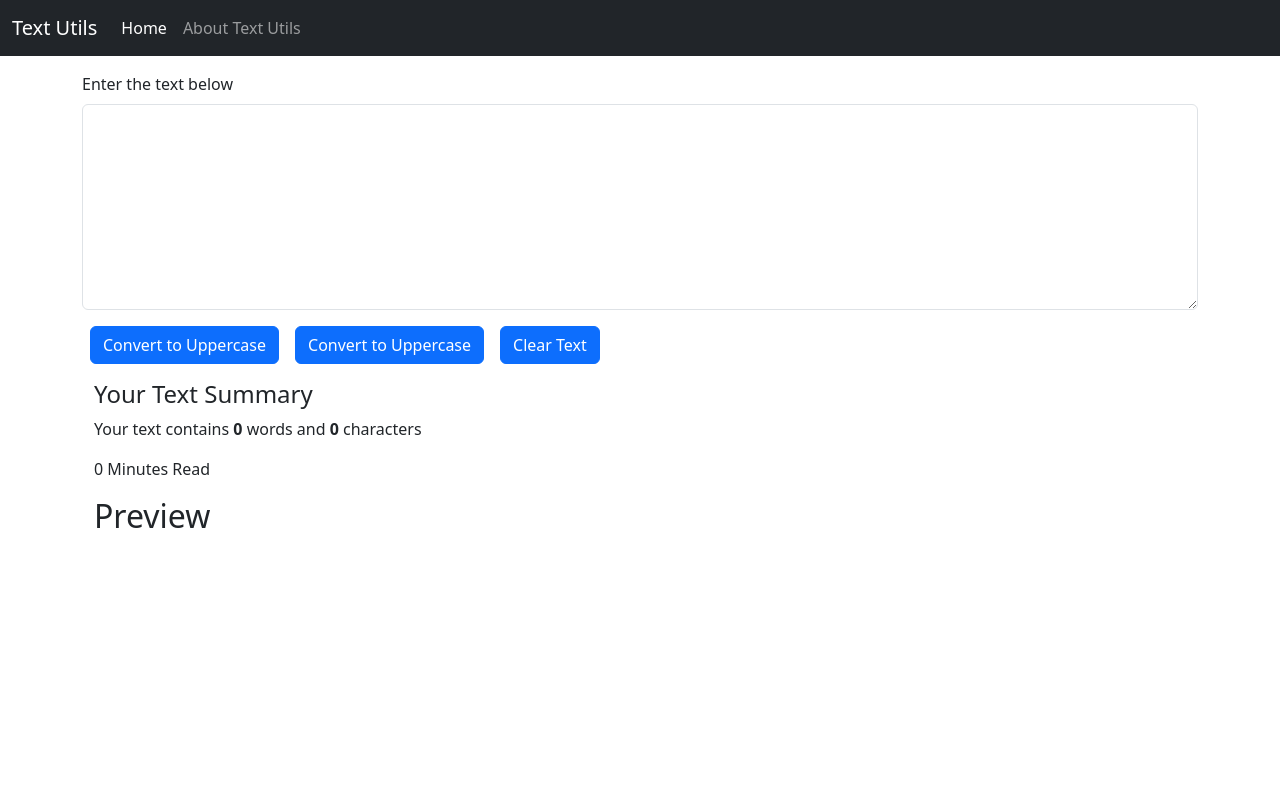
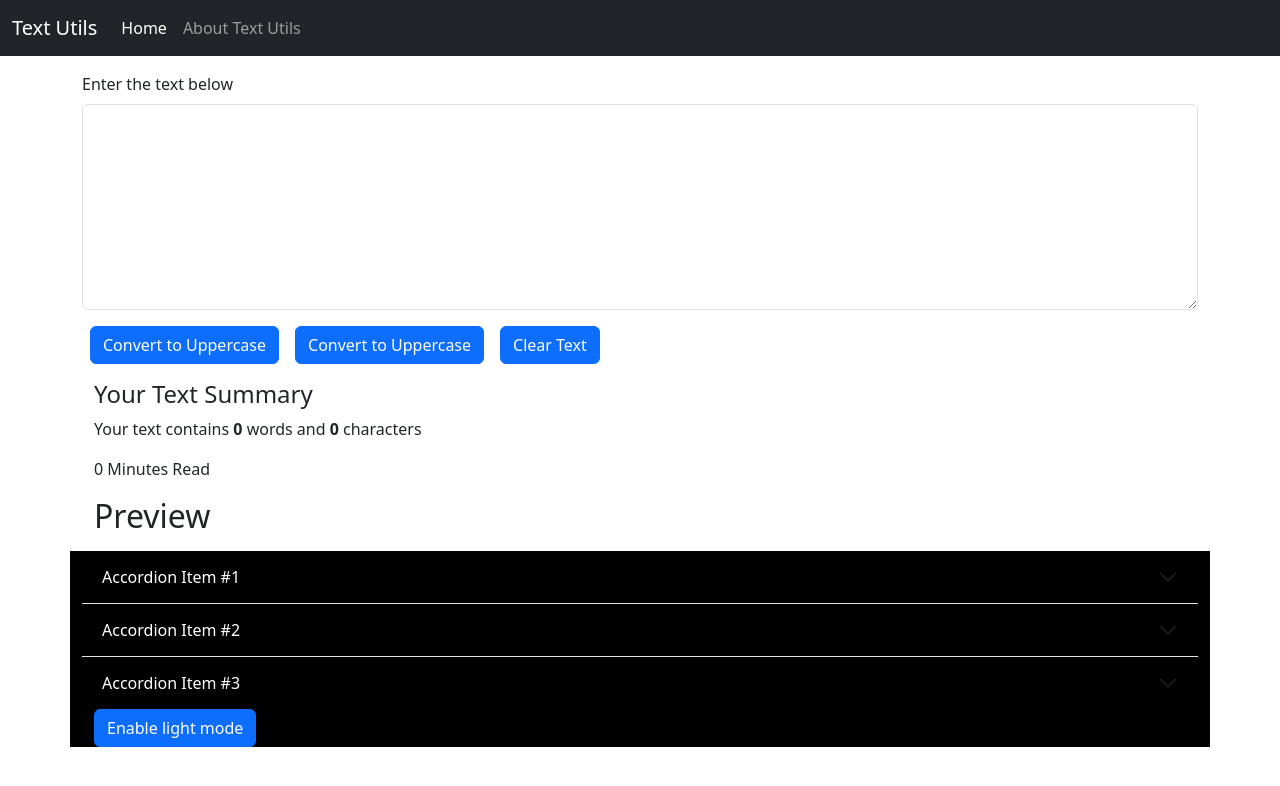
Before and after one commit to Lakshay-Codes/text-utils, a React (Create React App) app: page / in a window 1280 px wide. Shown: the top 786 px of the page. Built offline with nearby package versions, Linux system fonts and the light colour scheme.

Commit message:
Added dark mode

```diff
--- a/src/App.js
+++ b/src/App.js
@@ -1,4 +1,5 @@
 import './App.css';
+import About from './components/About';
 import Navbar from './components/Navbar';
 import TextForm from './components/TextForm';
 
@@ -9,6 +10,7 @@
       <div className="container my-3">
         <TextForm heading="Enter the text below" />
       </div>
+      <About />
     < />
   );
 }
--- /dev/null
+++ b/src/components/About.js
@@ -0,0 +1,63 @@
+import React,{useState} from 'react'
+
+export default function About() {
+  const [btnText,setBtnText] = useState("Enable light mode");
+  const [myStyle,setMyStyle] = useState({
+    color: 'white',
+    backgroundColor: 'black'
+  })
+  const toggleMode=()=>{
+    if(btnText==='Enable dark mode'){
+      setBtnText('Enable light mode');
+      setMyStyle({
+        color: 'white',
+        backgroundColor: 'black'
+      })
+    }else{
+      setBtnText('Enable dark mode');
+      setMyStyle({
+        color: 'black',
+        backgroundColor: 'white'
+      });
+    }
+  }
+  return (
+    <div className="container my-3" style={myStyle}>
+        <div className="accordion accordion-flush" id="accordionFlushExample">
+          <div className="accordion-item" style={myStyle} >
+            <h2 className="accordion-header" >
+              <button className="accordion-button collapsed" style={myStyle} type="button" data-bs-toggle="collapse" data-bs-target="#flush-collapseOne" aria-expanded="false" aria-controls="flush-collapseOne">
+                Accordion Item #1
+              </button>
+            </h2>
+            <div id="flush-collapseOne" className="accordion-collapse collapse" data-bs-parent="#accordionFlushExample">
+              <div className="accordion-body">Placeholder content for this accordion, which is intended to demonstrate the <code>.accordion-flush</code> class. This is the first item's accordion body.</div>
+            </div>
+          </div>
+          <div className="accordion-item" style={myStyle}>
+            <h2 className="accordion-header">
+              <button className="accordion-button collapsed" style={myStyle} type="button" data-bs-toggle="collapse" data-bs-target="#flush-collapseTwo" aria-expanded="false" aria-controls="flush-collapseTwo">
+                Accordion Item #2
+              </button>
+            </h2>
+            <div id="flush-collapseTwo" className="accordion-collapse collapse" data-bs-parent="#accordionFlushExample">
+              <div className="accordion-body">Placeholder content for this accordion, which is intended to demonstrate the <code>.accordion-flush</code> class. This is the second item's accordion body. Let's imagine this being filled with some actual content.</div>
+            </div>
+          </div>
+          <div className="accordion-item" style={myStyle}>
+            <h2 className="accordion-header">
+              <button className="accordion-button collapsed" style={myStyle} ype="button" data-bs-toggle="collapse" data-bs-target="#flush-collapseThree" aria-expanded="false" aria-controls="flush-collapseThree">
+                Accordion Item #3
+              </button>
+            </h2>
+            <div id="flush-collapseThree" className="accordion-collapse collapse" data-bs-parent="#accordionFlushExample">
+              <div className="accordion-body">Placeholder content for this accordion, which is intended to demonstrate the <code>.accordion-flush</code> class. This is the third item's accordion body. Nothing more exciting happening here in terms of content, but just filling up the space to make it look, at least at first glance, a bit more representative of how this would look in a real-world application.</div>
+            </div>
+          </div>
+        </div>
+        <div className="container" >
+          <button className="btn btn-primary" onClick={toggleMode}>{btnText}</button>
+        </div>
+    </div>
+  )
+}
```
